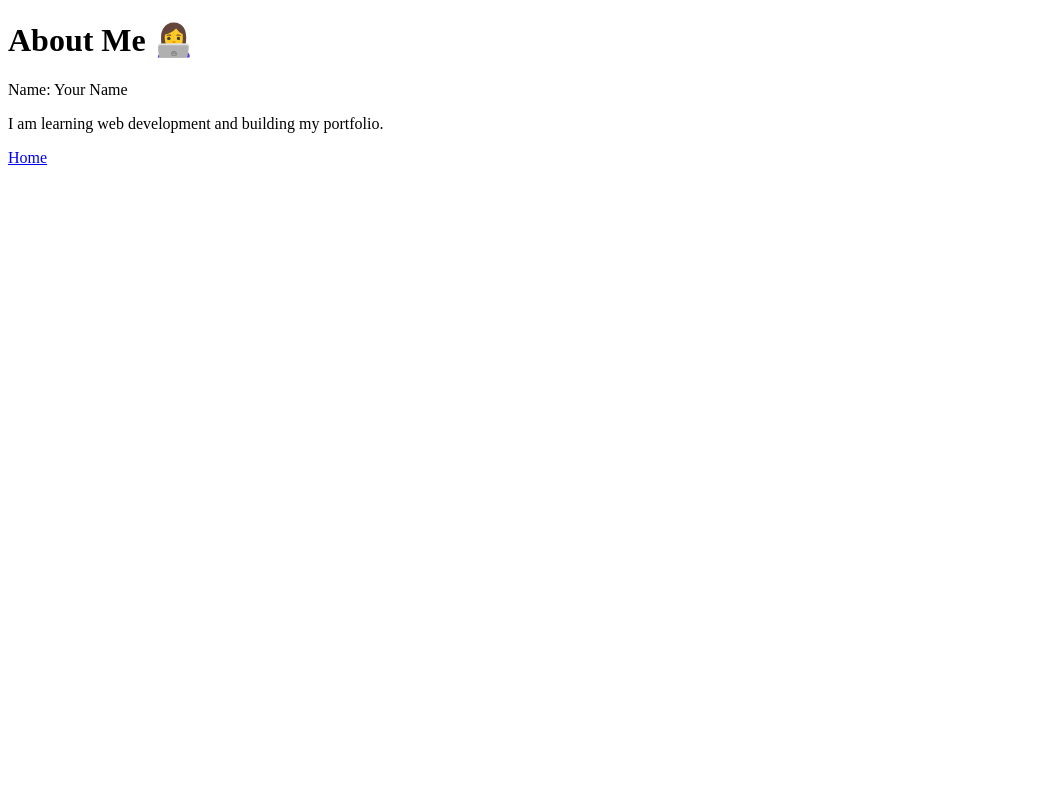
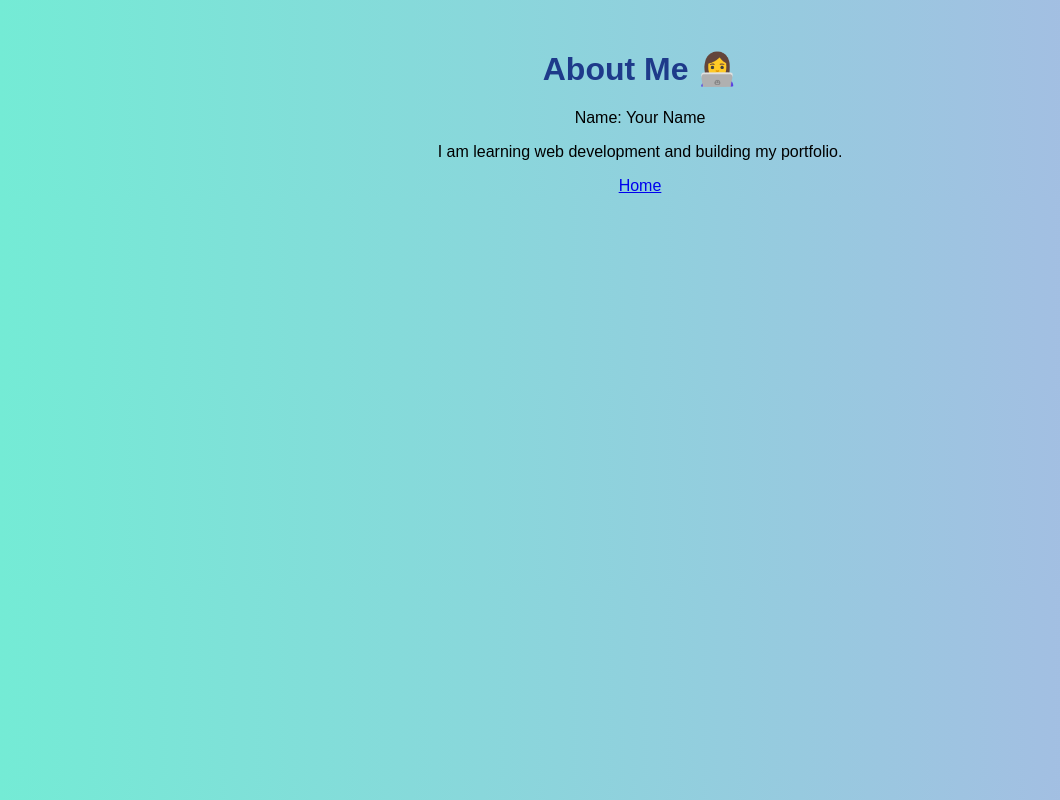
Before and after one commit to arradanaganesan-ai/personal-portfolio-blog, a plain HTML site: page about.html in a window 1280 px wide. Shown: the whole page, without its empty margins (0-1060 px from the left). Drawn offline with Linux system fonts and the light colour scheme.

Commit message:
Add files via upload

```diff
--- a/about.html
+++ b/about.html
@@ -2,6 +2,7 @@
 <html>
 <head>
     <title>About Me</title>
+    <link rel="stylesheet" href="style.css">
 </head>
 <body>
 
```
Also changed, not shown: blog.html (+1 -0 lines), contact.html (+1 -0 lines), login.html (+1 -0 lines), projects.html (+1 -0 lines).
